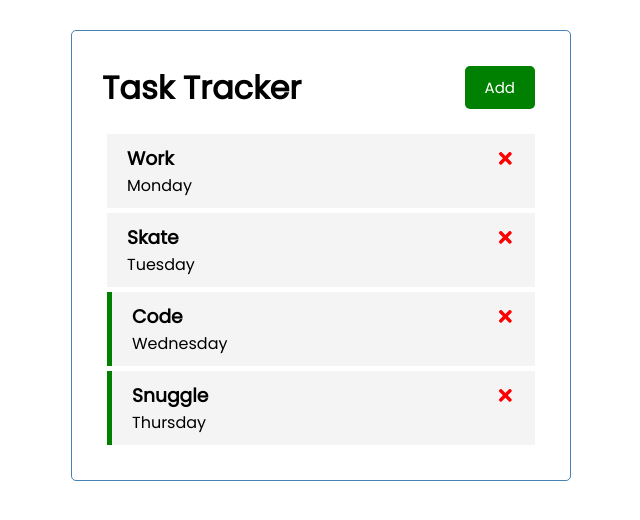
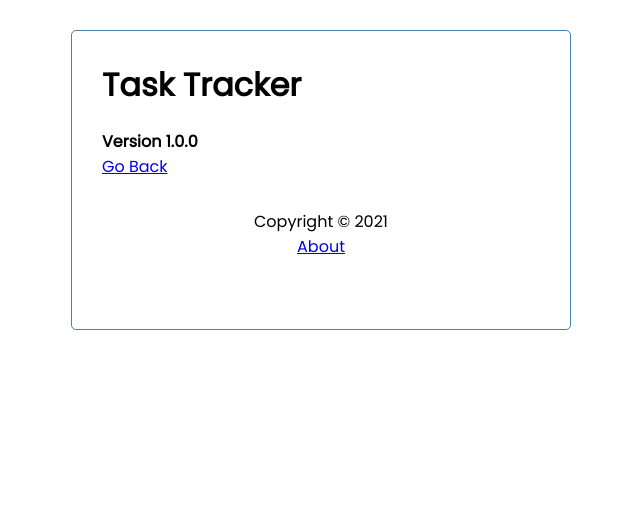
Before and after one commit to terranadams/React-Traversy-Tutorial, a React (Create React App) app: page /about in a window 1280 px wide. Shown: the top 520 px of the page, without its empty margins (319-959 px from the left). Built offline with nearby package versions, Linux system fonts and the light colour scheme.

Commit message:
all done

```diff
--- a/package.json
+++ b/package.json
@@ -9,6 +9,7 @@
     "react": "^17.0.2",
     "react-dom": "^17.0.2",
     "react-icons": "^4.2.0",
+    "react-router-dom": "^5.3.0",
     "react-scripts": "4.0.3",
     "web-vitals": "^1.1.2"
   },
--- /dev/null
+++ b/src/About.js
@@ -0,0 +1,12 @@
+import { Link } from 'react-router-dom'
+
+const About = () => {
+    return (
+        <div>
+            <h4>Version 1.0.0</h4>
+            <Link to='/'>Go Back</Link>
+        </div>
+    )
+}
+
+export default About
--- a/src/App.js
+++ b/src/App.js
@@ -2,6 +2,9 @@
 import Header from "./components/Header";
 import Tasks from "./components/Tasks";
 import AddTask from "./components/AddTask";
+import Footer from "./components/Footer";
+import About from "./About";
+import { BrowserRouter as Router, Route } from "react-router-dom";
 import { useState } from 'react';
 
 
@@ -64,11 +67,19 @@
  // and set it opposite to whatever it was before.
 
   return (
+    <Router>
     <div className="container">
      <Header onAdd={() => setShowAddTask(!showAddTask)} showAdd={showAddTask} />
-     {showAddTask && <AddTask onAdd={addTask} />}
-     {tasks.length > 0 ? <Tasks tasks={tasks} onDelete={deleteTask} onToggle={toggleReminder}/> : 'No tasks to show.'}
-    </div> // ternary operator for showing a message when there aren't any tasks.
+     <Route path='/' exact render={(props) => (
+       <>
+       {showAddTask && <AddTask onAdd={addTask} />}
+      {tasks.length > 0 ? <Tasks tasks={tasks} onDelete={deleteTask} onToggle={toggleReminder}/> : 'No tasks to show.'}
+       </>
+     )} />
+     <Route path='/about' component={About} />
+    <Footer />
+    </div>
+    </Router>
   );
 }
 
--- /dev/null
+++ b/src/components/Footer.js
@@ -0,0 +1,12 @@
+import { Link } from 'react-router-dom'
+
+const Footer = () => {
+    return (
+        <footer>
+            <p>Copyright &copy; 2021</p>
+            <Link to='/about'>About</Link>
+        </footer>
+    )
+}
+
+export default Footer
--- a/src/components/Header.js
+++ b/src/components/Header.js
@@ -1,16 +1,19 @@
 // using ES7 React snippets extention, I just type "rafce" on a line and then 'enter' to create my function component.
 import Button from "./Button"
+import { useLocation } from 'react-router-dom';
+
 
 const Header = ({ title, onAdd, showAdd }) => {
 
+    const location = useLocation()
 
     return (
         <header className='header'>
             <h1>{title}</h1>
-            <Button
+            {location.pathname === '/' && <Button
             onClick={onAdd}
             color={showAdd ? 'red' : 'green'}
-            text={showAdd ? 'Close' : 'Add'} />
+            text={showAdd ? 'Close' : 'Add'} /> }
          </header>
     )
 }
```
Also changed, not shown: 1 other file (tests, documents, lock files or other folders).
